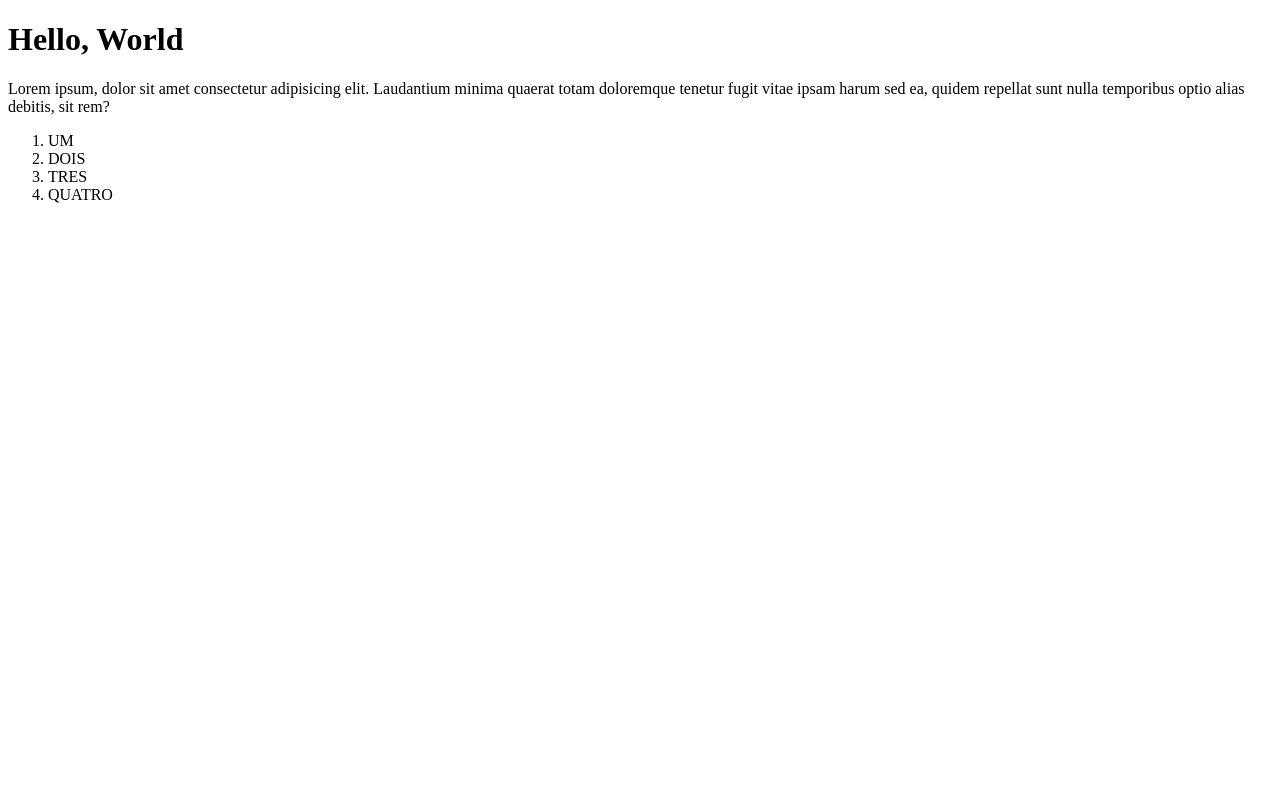
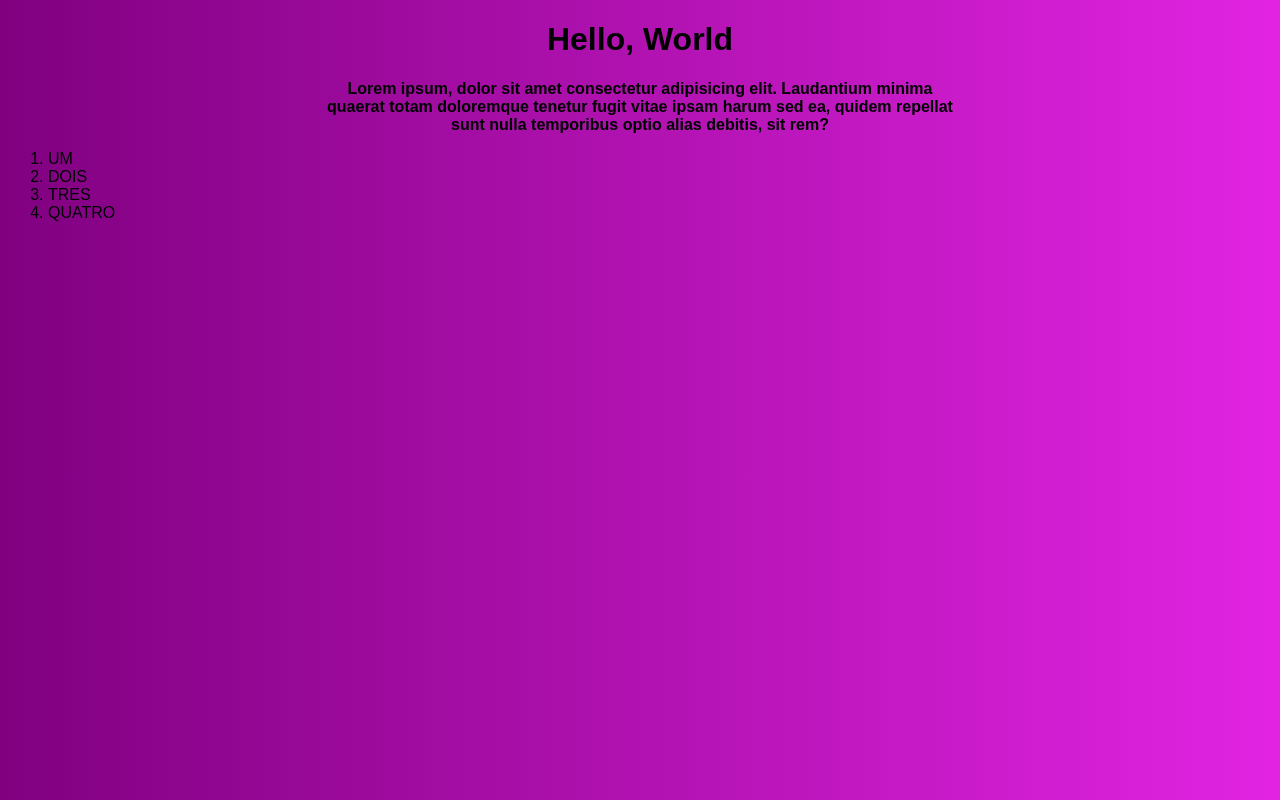
Before and after one commit to Ricardofelixdias/giit-teste, a plain HTML site: page index.html in a window 1280 px wide. Drawn offline with Linux system fonts and the light colour scheme.

Commit message:
Criei o arquivo style.css e linquei com o index.html

```diff
--- a/index.html
+++ b/index.html
@@ -4,6 +4,7 @@
     <meta charset="UTF-8">
     <meta name="viewport" content="width=device-width, initial-scale=1.0">
     <title>Meu site</title>
+    <link rel="stylesheet" href="style.css">
 </head>
 <body>
     <h1>Hello, World</h1>
--- /dev/null
+++ b/style.css
@@ -0,0 +1,20 @@
+@charset "UTF-8";
+
+body{
+    background-image: linear-gradient(to right, #800080, rgb(226, 36, 226));
+    font-family: Arial, Helvetica, sans-serif;
+
+}
+
+h1{
+    text-align: center;
+}
+
+p{
+    display: block;
+    margin: auto;
+    width: 50%;
+    text-align: center;
+    font-weight: 600;
+    text-rendering: auto;
+}
```
